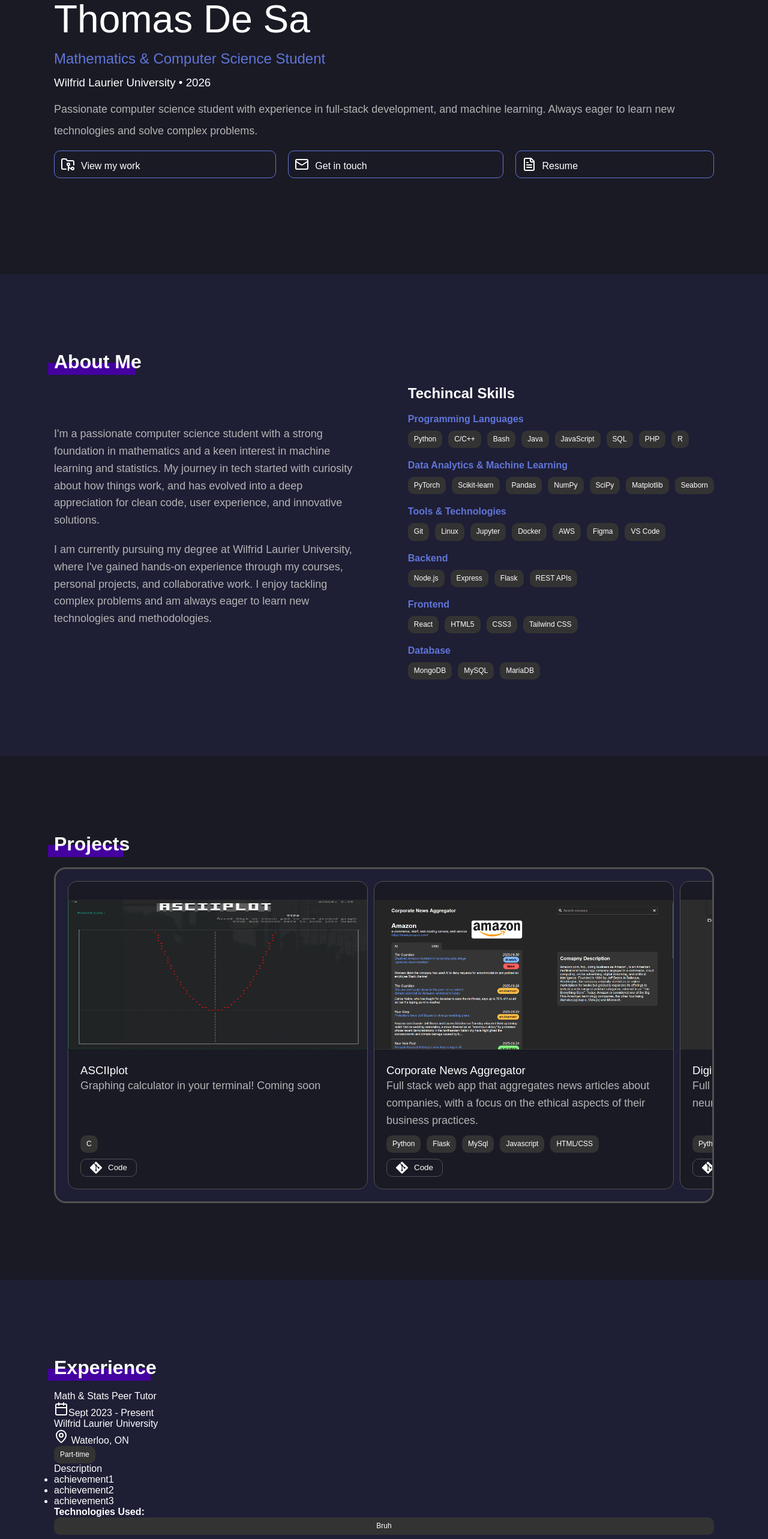
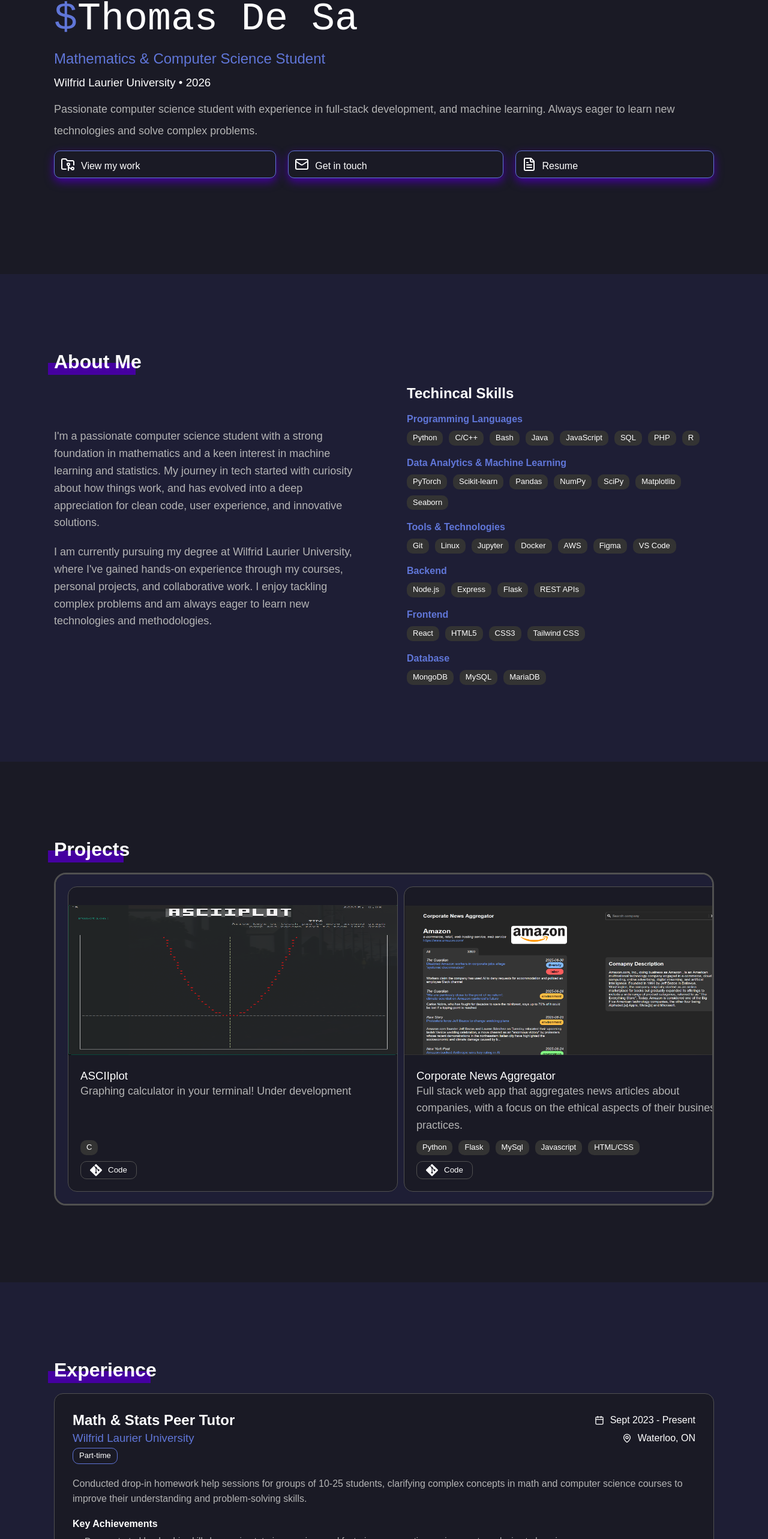
Before and after one commit to desa-thomas/tdesa.dev, a React (Vite) app: page / in a window 1280 px wide. Shown: the part 225-2791 px from the top of the page at 60% size. Built offline with nearby package versions, Linux system fonts and the light colour scheme.

Commit message:
Styling DONE

```diff
--- a/data/experience.json
+++ b/data/experience.json
@@ -1,19 +1,16 @@
 {
   "experience": [
     {
-      "id": 1,
       "title": "Math & Stats Peer Tutor",
       "company": "Wilfrid Laurier University",
       "location": "Waterloo, ON",
       "duration": "Sept 2023 - Present",
       "type": "Part-time",
-      "description": "Description",
+      "description": " Conducted drop-in homework help sessions for groups of 10-25 students, clarifying complex concepts in math and computer science courses to improve their understanding and problem-solving skills.",
       "achievements": [
-        "achievement1 ",
-        "achievement2",
-        "achievement3"
-      ],
-      "technologies": ["Bruh"]
+        "Demonstrated leadership skills by running tutoring sessions and fostering a supportive environment conducive to learning.",
+        "Tailored support to each student's needs by assessing their proficiency levels in course content, ensuring efficient and equitable distribution of time."
+      ]
     }
 ]
 }
--- a/data/projects.json
+++ b/data/projects.json
@@ -2,7 +2,7 @@
   "projects": [
     {
       "title": "ASCIIplot",
-      "description": "Graphing calculator in your terminal! Coming soon",
+      "description": "Graphing calculator in your terminal! Under development",
       "technologies": ["C"],
       "githubUrl": "https://github.com/desa-thomas/ASCIIplot",
       "image": "/parabolaTest.png"
--- a/src/Page.jsx
+++ b/src/Page.jsx
@@ -7,6 +7,7 @@ import ExperienceSection from "./components/ExperienceSection";
 import Contact from "./components/Contact";
 
 import "./styles.css";
+import { SiReact } from "react-icons/si";
 
 export default function Page() {
   /** Set up states */
@@ -125,14 +126,14 @@ export default function Page() {
           <ExperienceSection experiences={experience} />
 
           {/* Contact section */}
-          <Contact />
+          <Contact personalInfo={personalInfo} />
 
           {/* Footer */}
           <footer>
-              <p>Developed with ❤️</p>
               <p>
                 © {new Date().getFullYear()} {personalInfo.name}
               </p>
+              <p className="footnote">Developed with ❤️, and <span><SiReact style={{"verticalAlign": "text-bottom"}} fill="#61DAFB"/></span></p>
           </footer>
         </div>
       </>
--- /dev/null
+++ b/src/components/ExpereienceCard.jsx
@@ -0,0 +1,56 @@
+import { Calendar } from "lucide-react";
+import { MapPin } from "lucide-react";
+import Badge from "./Badge";
+
+export default function ExperienceCard({ exp }) {
+  return (
+    <div className="experience-card">
+      {/* Expereinece Heading */}
+      <div className="header-cont">
+        <div className="exp-row">
+          <h2>{exp.title}</h2>
+
+          <div className="flex-cont">
+            <Calendar size={16} />
+            <span> {exp.duration}</span>
+          </div>
+        </div>
+
+        <div className="exp-row">
+          <h3> {exp.company}</h3>
+          <div className="flex-cont">
+            <MapPin size={16} />
+            <span>{exp.location}</span>
+          </div>
+        </div>
+
+        <div className="badges">
+          <Badge className={"outline"}>{exp.type}</Badge>
+        </div>
+      </div>
+
+      {/*  Descripition */}
+      <div className="desc">{exp.description}</div>
+
+      {/* Achievements bullets */}
+      <div className="flex-cont col" style={{"gap": "5px"}}>
+        <b>Key Achievements</b>
+        <ul>
+          {exp.achievements?.map((achievement, index) => (
+            <li key={index}>{achievement}</li>
+          ))}
+        </ul>
+      </div>
+
+          {/* Tech used bullets */}
+      <div className="header-cont">
+        {exp.technologies != null && <h4>Technologies Used:</h4>}
+        <div className="badges">
+          {exp.technologies?.map((tech) => (
+            <Badge key={tech}>{tech}</Badge>
+          ))}
+        </div>
+      </div>
+    </div>
+  );
+}
--- a/src/components/ExperienceSection.jsx
+++ b/src/components/ExperienceSection.jsx
@@ -1,7 +1,5 @@
-import { Calendar } from "lucide-react";
-import { MapPin } from "lucide-react";
-import Badge from "./Badge";
-import Card from "./Card"
+
+import ExperienceCard from "./ExpereienceCard";
 
 export default function experienceSection({ experiences }) {
 
@@ -9,57 +7,10 @@ export default function experienceSection({ experiences }) {
     <div className="section alt-background" id="experience">
       <div className="section-content">
       <h1> Experience </h1>
-      <div>
-        {experiences.map((exp) => (
-          <Card key={exp.id}>
-            {/* Expereinece Heading */}
-            <div>
-              <div>
-                <div> {exp.title}</div>
-                <div>
-                  <Calendar />
-                  {exp.duration}
-                </div>
-              </div>
 
-              <div>
-                <div> {exp.company}</div>
-                <div>
-                  {" "}
-                  <MapPin /> {exp.location}
-                </div>
-              </div>
-              <div className="badges">
-                <Badge>{exp.type}</Badge>
-              </div>
-            </div>
-
-            {/* Body */}
-            <div>
-              <div>{exp.description}</div>
-
-              <ul>
-                {exp.achievements.map((achievement, index) => (
-                  <li key={index}>{achievement}</li>
-                ))}
-              </ul>
-
-              <div>
-                <h4>
-                  Technologies Used:
-                </h4>
-                <div>
-                  {exp.technologies.map((tech) => (
-                    <Badge
-                      key={tech}
-                    >
-                      {tech}
-                    </Badge>
-                  ))}
-                </div>
-              </div>
-            </div>
-          </Card>
+      <div className="experiences-cont">
+        {experiences.map((exp, i) => (
+          <ExperienceCard exp={exp} key={i}></ExperienceCard>
         ))}
       </div>
       </div>
--- a/src/components/LandingPage.jsx
+++ b/src/components/LandingPage.jsx
@@ -1,12 +1,13 @@
 import { FileText } from "lucide-react";
 import { Mail } from "lucide-react";
 import { FolderGit2 } from "lucide-react";
+import TypedTitle from "./TypedTitle";
 
 export default function LandingPage({ personalInfo, scrollToSection }) {
   return (
     <div className="section" style={{"padding": "0px var(--side-padding"}} id="home">
       <div className="landing-page section-content">
-        <div className="title">{personalInfo.name}</div>
+        <TypedTitle name={personalInfo.name}/>
         <h2>{personalInfo.title}</h2>
         <h3>
           {personalInfo.university} • {personalInfo.graduationYear}
--- /dev/null
+++ b/src/components/TypedTitle.jsx
@@ -0,0 +1,52 @@
+import { useEffect, useState } from "react";
+
+export default function TypedTitle( {name} )
+{
+    const fulltext =  name;
+    const typeSpeed = 100;
+    const delSpeed = 50;
+    const waitTime = 10000;
+    const [text, setText] = useState("");
+    const [isTyping, setIsTyping] = useState(true);
+
+    useEffect( ()=> {
+        let i = 0;
+        let interval;
+
+        const startTyping = () => {
+            setIsTyping(true);
+            interval = setInterval(() => {
+                i++;
+                setText(fulltext.slice(0, i));
+
+                //when done typing, wait, then delete
+                if(i=== fulltext.length){
+                    clearInterval(interval);
+                    setTimeout(startDeleting, waitTime );
+                }
+            }, typeSpeed);
+        }
+
+        const startDeleting = () => {
+            setIsTyping(false);
+            interval = setInterval( ()=>{
+                i--;
+                setText(fulltext.slice(0, i));
+                if (i === 0 ){
+                    clearInterval(interval);
+                    setTimeout(startTyping, 1000);
+                }
+            }, delSpeed);
+        }
+
+        startTyping();
+
+        return ()=> clearInterval(interval);
+    }, []);
+
+    return (
+         <div className="terminal">
+          <span className="prompt">$</span> <span className="title">{text}</span> <span className="cursor"></span>
+          </div>
+    )
+}
--- a/src/styles.css
+++ b/src/styles.css
@@ -2,6 +2,7 @@
     --nav-size: 60px;
     --side-padding: 40px;
     --max-width: 1100px;
+    --border-radius-sm: 15px;
 
     /* Colors */
     --dark-background: rgb(26, 26, 37);
@@ -13,6 +14,7 @@
     --dark-font-color: white;
     --dark-highlight-font-color: rgb(96, 118, 216);
     --dark-alt-font-color: rgb(180, 180, 180);
+    --dark-note-color: rgb(95, 95, 95);
 }
 
 * {
@@ -42,6 +44,17 @@ p {
     color: var(--dark-alt-font-color);
     font-size: large;
     line-height: 1.6;
+}
+
+.flex-cont {
+    display: flex;
+    gap: 10px;
+    align-items: center;
+}
+
+.col {
+    flex-direction: column;
+    align-items: flex-start;
 }
 
 .alt-background {
@@ -165,6 +178,35 @@ p {
     color: var(--dark-highlight-font-color);
 }
 
+/* Typed title styles  */
+.terminal {
+    display: flex;
+}
+.terminal *{
+    font-size: 5em;
+    font-family: monospace;
+}
+.prompt
+{color: var(--dark-highlight-font-color); }
+.title {
+    display: inline-block;
+    overflow: hidden;
+    white-space: nowrap;
+}
+
+.cursor {
+    display: inline-block;
+    width: 1ch;
+    height: 100%;
+    background-color: white;
+    animation: blink 0.8s infinite;
+}
+
+@keyframes blink {
+  0%, 50% { opacity: 1 }
+  51%, 100% { opacity: 0 }
+}
+
 /* Landing page */
 .landing-page {
     display: flex;
@@ -176,10 +218,6 @@ p {
     margin-top: max(20vh, 100px);
     margin-bottom: max(20vh, 100px);
     height: calc(60vh - var(--nav-size));
-}
-
-.title {
-    font-size: 4em;
 }
 
 .landing-page h2 {
@@ -205,6 +243,9 @@ h3 {
     font-weight: 500;
     padding: 10px;
     flex-grow: 2;
+
+    /* glow */
+    box-shadow: 0 6px 15px var(--dark-accent-color);
 }
 
 .landing-page button:hover {
@@ -276,12 +317,12 @@ h3 {
     /* border: var(--dark-highlight-font-color) solid 1px; */
     background-color: var(--dark-badge-background);
     border-radius: 10px;
-    padding: 5px 10px;
+    padding: 2px 10px;
 
 }
 
 .badge p {
-    font-size: 12px;
+    font-size: 13px;
     color: var(--dark-font-color);
     padding: 0px;
 }
@@ -307,7 +348,7 @@ h3 {
 
 .project-card {
     background-color: var(--dark-background);
-    min-width: 500px;
+    min-width: min(550px, 100%);
     width: 100%;
     border: var(--dark-border-color) 1px solid;
     border-radius: 15px;
@@ -364,8 +405,111 @@ h3 {
     /* bluish glow */
 }
 
+/* EXPERIENECE SECTION */
+.experiences-cont {
+    display: flex;
+    flex-direction: column;
+    gap: 20px;
+}
+
+.experience-card {
+    background-color: var(--dark-background);
+    display: flex;
+    flex-direction: column;
+    border: var(--dark-border-color) 1px solid;
+    border-radius: 15px;
+    padding: 30px;
+    gap: 20px;
+}
+
+.desc {
+    line-height: 1.6;
+}
+
+.experience-card li,
+.desc {
+    color: var(--dark-alt-font-color);
+}
+
+.experience-card ul {
+    list-style: disc outside;
+    padding-left: 20px
+}
+
+.experience-card li {
+    padding: 5px 0px;
+
+    display: list-item;
+    font-size: 15px;
+}
+
+.exp-row {
+    display: flex;
+    justify-content: space-between;
+}
+
+.experience-card h3 {
+    color: var(--dark-highlight-font-color);
+}
+
+.header-cont {
+    display: flex;
+    flex-direction: column;
+    gap: 5px;
+}
+
+/* Badge class */
+.outline {
+    background-color: transparent;
+    border: var(--dark-highlight-font-color) solid 1px;
+    color: var(--dark-highlight-font-color);
+}
+
+/* Contact */
+
+#contact h4 {
+    font-size: x-large;
+    font-weight: 500;
+}
+
+.contact-card {
+    display: flex;
+    flex-direction: column;
+    align-items: center;
+    gap: 10px;
+
+    /* border: var(--dark-border-color) 1px solid; */
+    background-color: var(--dark-alt-background);
+    border-radius: 15px;
+    padding: 30px;
+    width: 100%;
+}
+.contact-card h3
+{font-weight: 600;}
+.contact-card .icon
+{
+    fill: var(--dark-highlight-font-color);
+}
+.contact-card .lucide-icon{
+    stroke: var(--dark-highlight-font-color)
+}
+.contact-card a
+{color: var(--dark-highlight-font-color)}
+
+.contacts-cont {
+    margin-top: 7vh;
+    display: flex;
+    width: 100%;
+    gap: 20px;
+
+}
+
+
 /* Footer */
 footer {
+    background-color: var(--dark-alt-background);
+    width: 100%;
+    border-top: var(--dark-border-color) 1px solid;
     min-height: max-content;
     height: 15vh;
 
@@ -376,6 +520,13 @@ footer {
     justify-items: center;
     justify-content: center;
 
+    font-size: small;
+
+}
+.footnote
+{
+    font-size: small;
+    /* color: var(--dark-note-color) */
 }
 
 /* PHONE RULES */
@@ -402,11 +553,23 @@ footer {
 
     }
 
-    .title {
-        font-size: 3em;
+    .terminal * {
+        font-size: 2.5em;
     }
 
     .landing-page h2 {
         font-size: 1.5em;
     }
+
+    .contacts-cont {
+        flex-wrap: wrap;
+    }
+
+    .contact-card {
+        width: 100%;
+    }
+
+    #contact h4 {
+        font-size: large;
+    }
 }
```
Also changed, not shown: src/components/Contact.jsx (+17 -9 lines).
